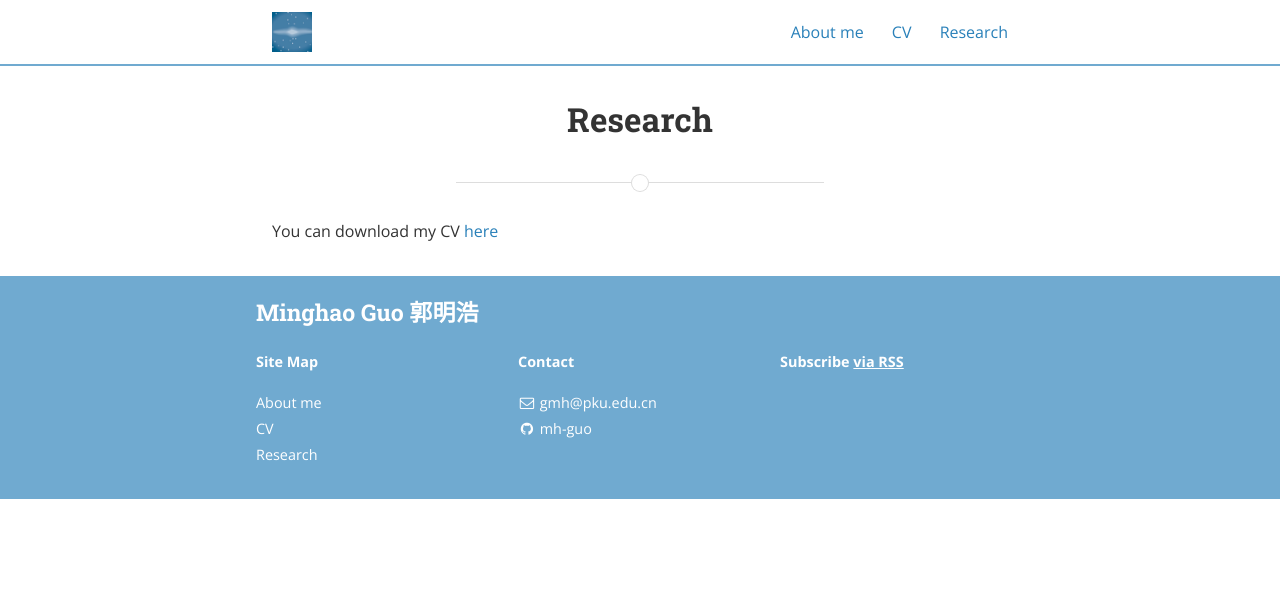
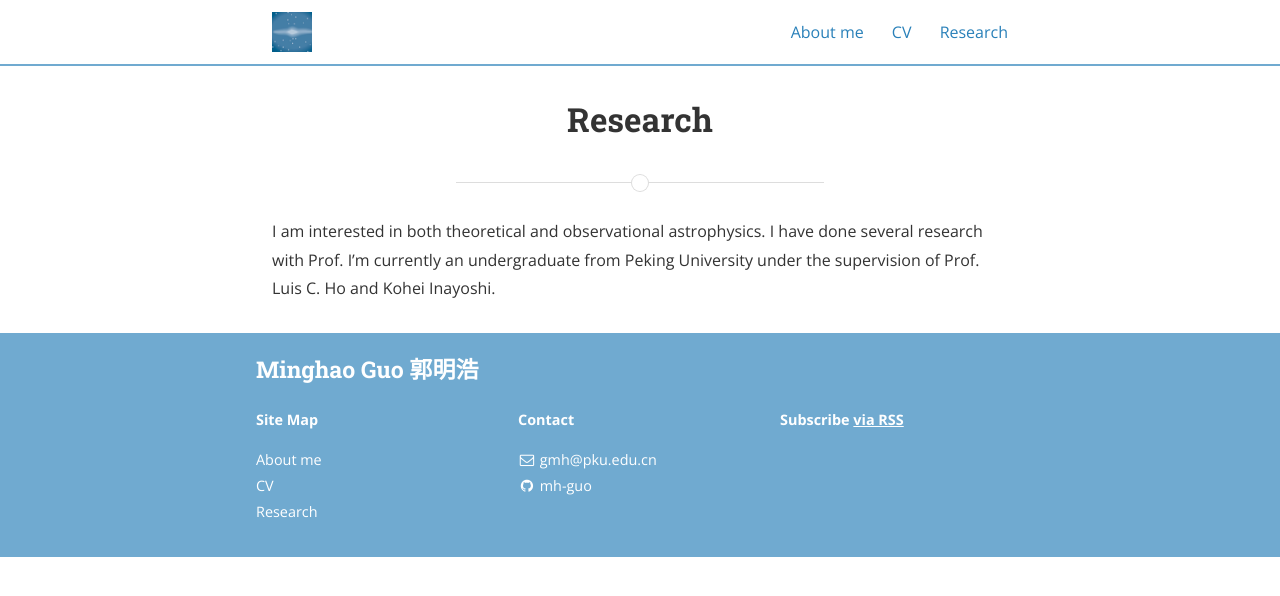
Before and after one commit to mh-guo/mh-guo-slate.github.io, a Jekyll site: the page built from research.md, in a window 1280 px wide. Shown: the top 596 px of the page. Built offline with Jekyll 4.4.1, drawn with Linux system fonts in a browser that asks for light colours; nearby versions of some CDN libraries.

Commit message:
Update research.md

```diff
--- a/research.md
+++ b/research.md
@@ -5,4 +5,5 @@ permalink: /Research/
 main_nav: true
 ---
 
-You can download my CV [here](CV.pdf)
+I am interested in both theoretical and observational astrophysics. I have done several research with Prof.
+I'm currently an undergraduate from Peking University under the supervision of Prof. Luis C. Ho and Kohei Inayoshi.
```
